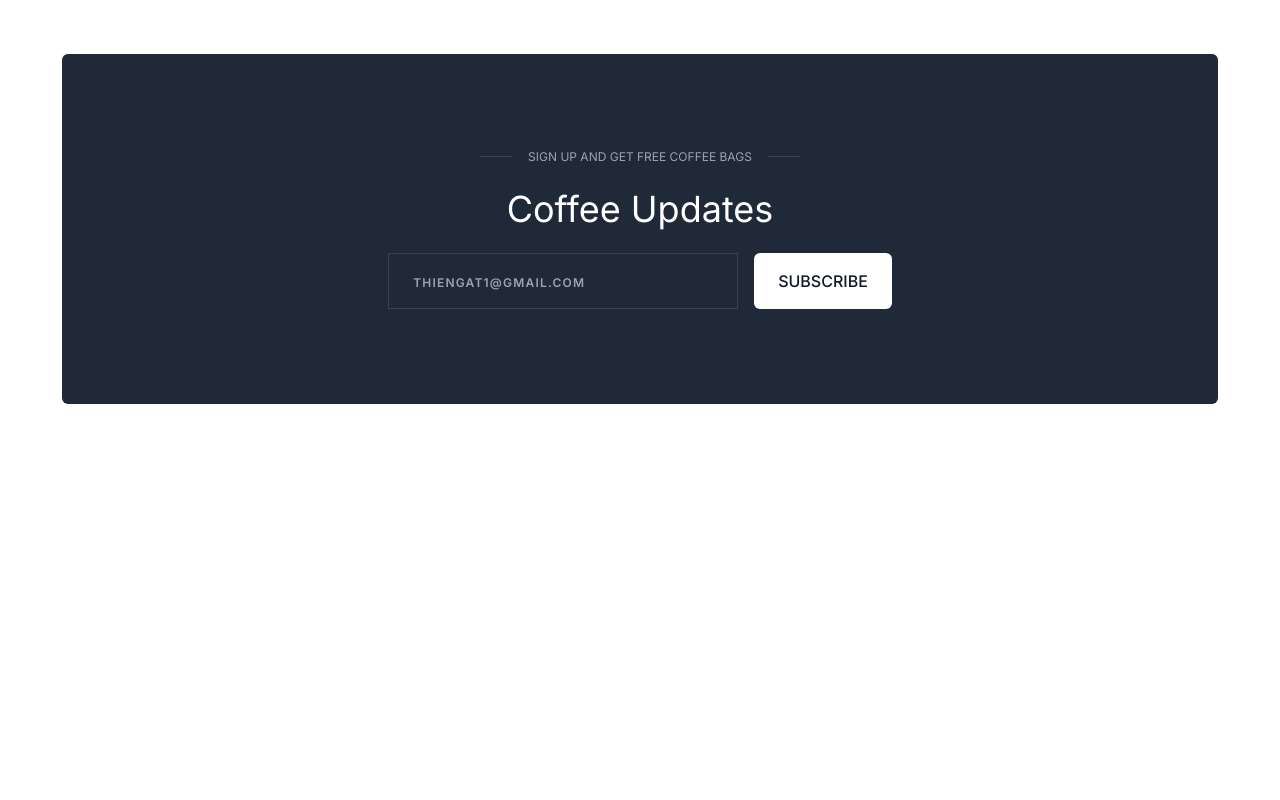
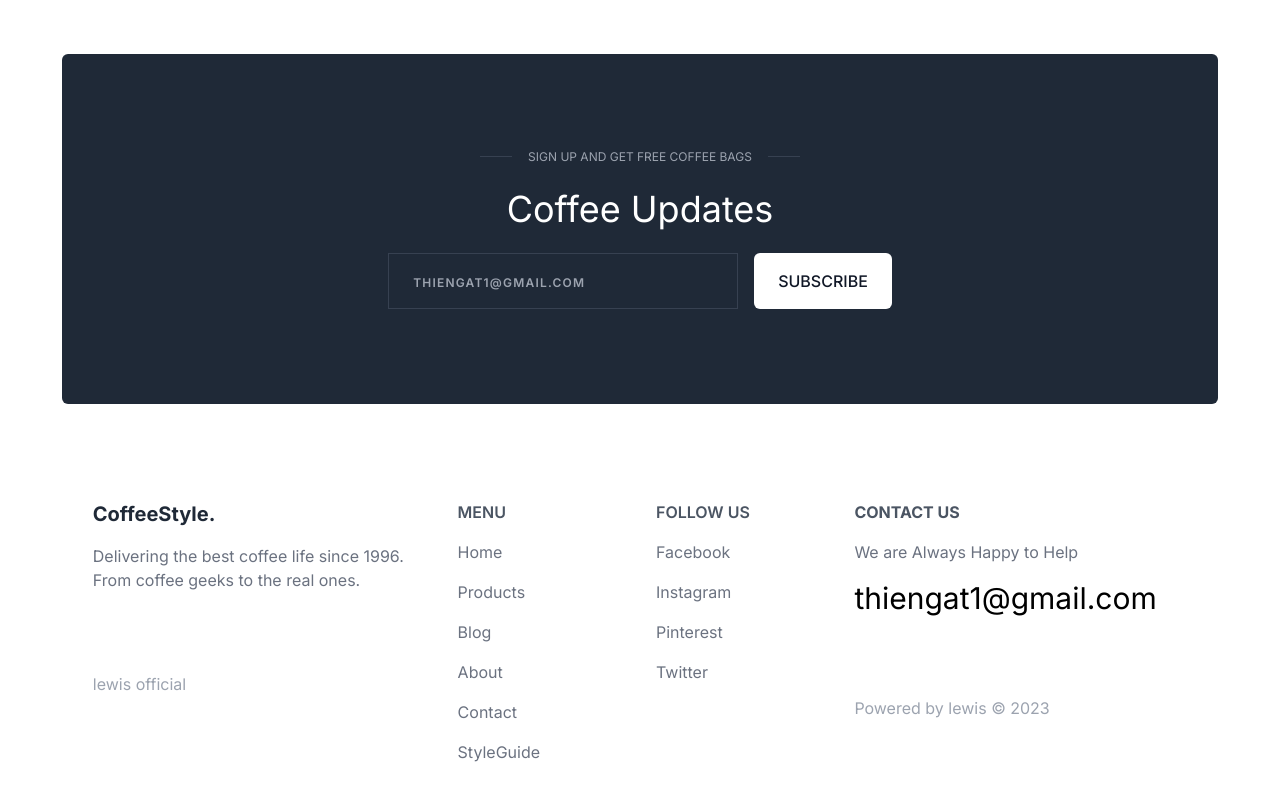
Before and after one commit to thiengat1/next-coffe-shop, a Next.js app: page / in a window 1280 px wide. Shown: the part 6160-6960 px from the top of the page. Before the commit the page ends 6660 px from the top, so only its background shows below. Built offline with nearby package versions, Linux system fonts and the light colour scheme.

Commit message:
feat: add footer

```diff
--- a/app/page.tsx
+++ b/app/page.tsx
@@ -8,6 +8,7 @@ import Magazine from '@/components/MainContent/Magazine';
 import Parallax from '@/components/MainContent/Parallax';
 import Stories from '@/components/MainContent/Stories';
 import Subscribe from '@/components/MainContent/Subscribe';
+import Footer from '@/components/Footer';
 
 export default function Home() {
   return (
@@ -23,6 +24,7 @@ export default function Home() {
         <Stories />
         <Subscribe />
       </div>
+      <Footer />
     </main>
   );
 }
--- /dev/null
+++ b/components/Footer/CoffeeStyle.tsx
@@ -0,0 +1,16 @@
+import * as React from 'react';
+
+export interface ICoffeeStyleProps {}
+
+export default function CoffeeStyle(props: ICoffeeStyleProps) {
+  return (
+    <div className='basis-1/3'>
+      <div className='text-xl text-gray-800 font-bold mb-4'>CoffeeStyle.</div>
+      <div className='text-gray-500 mb-20'>
+        Delivering the best coffee life since 1996. From coffee geeks to the
+        real ones.
+      </div>
+      <div className='text-gray-400 hover:text-coffee-400'>lewis official</div>
+    </div>
+  );
+}
--- /dev/null
+++ b/components/Footer/ContactUs.tsx
@@ -0,0 +1,18 @@
+import * as React from 'react';
+
+export interface IContactUsProps {}
+
+export default function ContactUs(props: IContactUsProps) {
+  return (
+    <div className='basis-1/3'>
+      <div className=' text-gray-600 font-bold mb-4 uppercase'>Contact us</div>
+      <div className='text-gray-500 mb-4'>We are Always Happy to Help</div>
+      <div className='text-3xl mb-20 cursor-pointer hover:text-coffee-400'>
+        thiengat1@gmail.com
+      </div>
+      <div className='text-gray-400 cursor-pointer hover:text-coffee-400'>
+        Powered by lewis © 2023
+      </div>
+    </div>
+  );
+}
--- /dev/null
+++ b/components/Footer/FollowUs.tsx
@@ -0,0 +1,32 @@
+import * as React from 'react';
+
+export interface IFollowUsProps {}
+
+export default function FollowUs(props: IFollowUsProps) {
+  const socials = [
+    { id: 1, name: 'Facebook', link: 'https://www.facebook.com/' },
+    { id: 2, name: 'Instagram', link: 'https://www.facebook.com/' },
+    { id: 3, name: 'Pinterest', link: 'https://www.facebook.com/' },
+    { id: 4, name: 'Twitter', link: 'https://www.facebook.com/' },
+  ];
+  return (
+    <div className='basis-1/6'>
+      <div className=' uppercase text-gray-600 mb-4 font-semibold'>
+        Follow us
+      </div>
+      <ul>
+        {socials.map((item) => {
+          const { id, name } = item;
+          return (
+            <li
+              className='mb-4 text-gray-500 hover:text-coffee-400 cursor-pointer'
+              key={id}
+            >
+              {name}
+            </li>
+          );
+        })}
+      </ul>
+    </div>
+  );
+}
--- /dev/null
+++ b/components/Footer/Menu.tsx
@@ -0,0 +1,25 @@
+import * as React from 'react';
+import menuData from '../Header/menu.data.json';
+
+export interface IFooterMenuProps {}
+
+export default function FooterMenu(props: IFooterMenuProps) {
+  return (
+    <div className='basis-1/6'>
+      <div className=' uppercase text-gray-600 mb-4 font-semibold'>Menu</div>
+      <ul>
+        {menuData.map((menu) => {
+          const { id, name } = menu;
+          return (
+            <li
+              className='mb-4 text-gray-500 hover:text-coffee-400 cursor-pointer'
+              key={id}
+            >
+              {name}
+            </li>
+          );
+        })}
+      </ul>
+    </div>
+  );
+}
--- /dev/null
+++ b/components/Footer/index.tsx
@@ -0,0 +1,20 @@
+import * as React from 'react';
+import CoffeeStyle from './CoffeeStyle';
+import FooterMenu from './Menu';
+import FollowUs from './FollowUs';
+import ContactUs from './ContactUs';
+
+export interface IFooterProps {}
+
+export default function Footer(props: IFooterProps) {
+  return (
+    <div className='w-[90%] mx-auto mb-24'>
+      <div className='flex justify-center gap-8 flex-col lg:flex-row text-center lg:text-left lg:justify-evenly'>
+        <CoffeeStyle />
+        <FooterMenu />
+        <FollowUs />
+        <ContactUs />
+      </div>
+    </div>
+  );
+}
```
